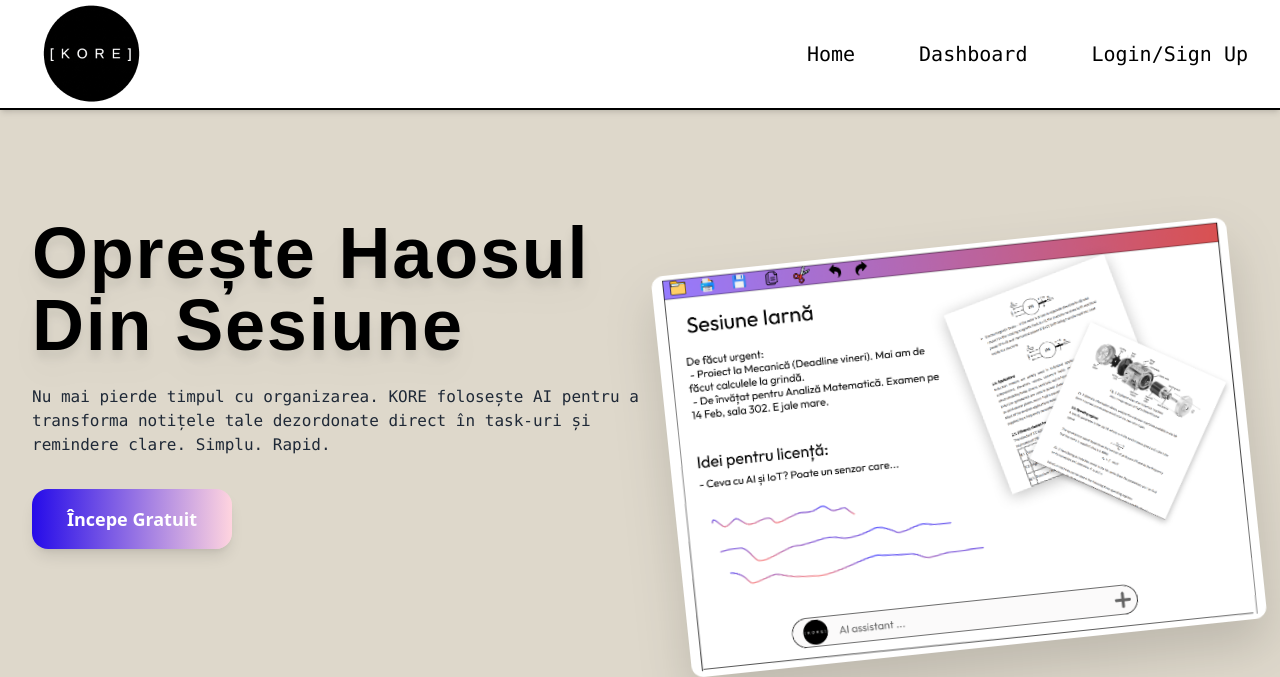
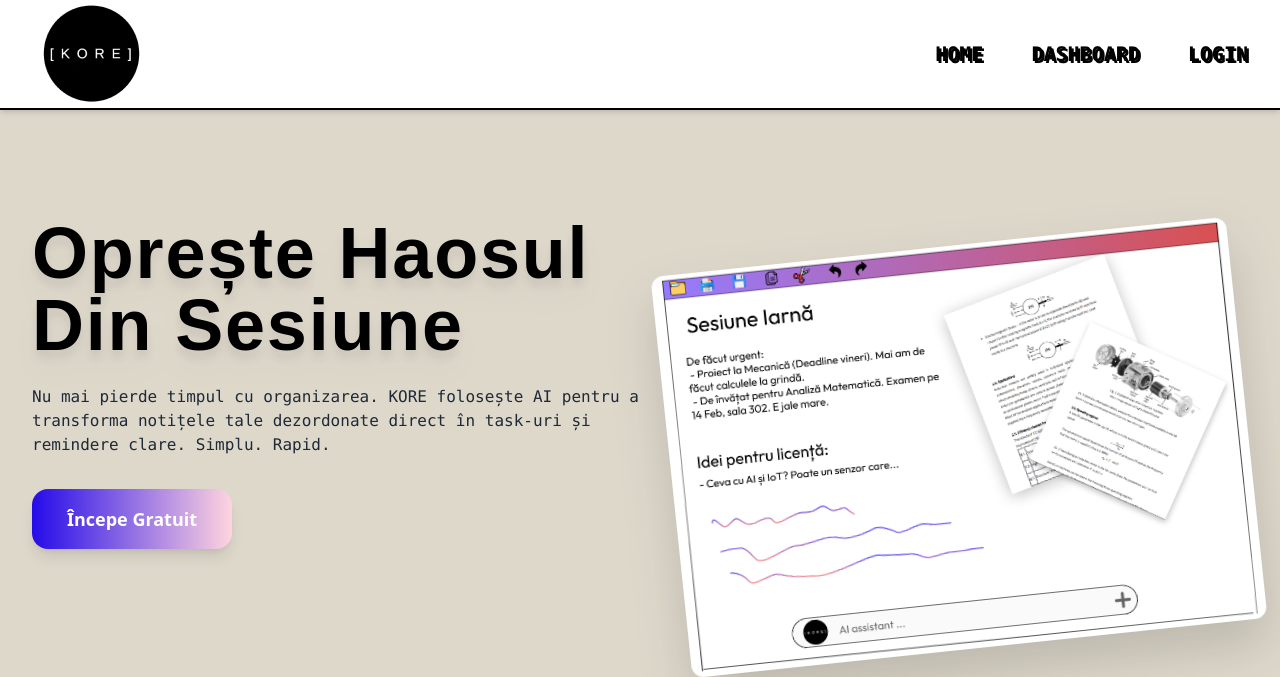
Before and after one commit to TirtalasAndrei/kore-student-os, a Flask app: page / in a window 1280 px wide. Shown: the top 677 px of the page. Run offline with Flask 3, Linux system fonts and the light colour scheme; some libraries are stand-ins or nearby versions; some web fonts are replaced.

Commit message:
Responsive navigation bar

```diff
--- a/templates/base.html
+++ b/templates/base.html
@@ -28,14 +28,46 @@
     <link href="https://fonts.googleapis.com/css2?family=Big+Shoulders+Stencil+Text:wght@900&display=swap" rel="stylesheet">
 </head>
 <body class="bg-kore-crem">
-    <nav class="w-full h-[80] bg-white border-b-2 border-black shadow-md px-8 flex justify-between items-center relative z-50">
-        <img src="{{ url_for('static', filename='images/Logo.png')}}" alt="KORE logo" class="w-[117] h-auto">
-        <div class="flex gap-16 text-xl font-mono text-black">
-            <a href="#" class="hover:text-gray-600 transition-all ">Home</a>
-            <a href="#" class="hover:text-gray-600 transition-all ">Dashboard</a>
-            <a href="#" class="hover:text-gray-600 transition-all ">Login/Sign Up</a>
-        </div>
-    </nav>
+    <nav class="w-full h-[80px] md:h-[110px] bg-white border-b-2 border-black shadow-md px-4 md:px-8 flex justify-between items-center relative z-50">
+
+    <a href="/">
+        <img
+            src="{{ url_for('static', filename='images/Logo.png')}}"
+            alt="KORE logo"
+            class="w-[90px] md:w-[117px] h-auto"
+        >
+    </a>
+
+    <div class="hidden md:flex gap-12 text-xl font-mono font-bold text-black">
+        <a href="/" class="hover:text-gray-600 transition-all drop-shadow-[2px_2px_0_rgba(0,0,0,1)]">HOME</a>
+        <a href="/dashboard" class="hover:text-gray-600 transition-all drop-shadow-[2px_2px_0_rgba(0,0,0,1)]">DASHBOARD</a>
+        <a href="/login" class="hover:text-gray-600 transition-all drop-shadow-[2px_2px_0_rgba(0,0,0,1)]">LOGIN</a>
+    </div>
+
+    <button id="mobile-menu-btn" class="md:hidden text-black focus:outline-none">
+        <svg xmlns="http://www.w3.org/2000/svg" fill="none" viewBox="0 0 24 24" stroke-width="2" stroke="currentColor" class="w-8 h-8">
+            <path stroke-linecap="round" stroke-linejoin="round" d="M3.75 6.75h16.5M3.75 12h16.5m-16.5 5.25h16.5" />
+        </svg>
+    </button>
+
+</nav>
+
+<div id="mobile-menu" class="hidden md:hidden w-full bg-white border-b-2 border-black shadow-xl
+ absolute top-[80px] left-0 z-40 flex flex-col p-6 gap-6 font-mono font-bold text-xl text-center">
+    <a href="/" class="hover:text-gray-600">HOME</a>
+    <a href="/dashboard" class="hover:text-gray-600">DASHBOARD</a>
+    <a href="/login" class="bg-black text-white py-2 rounded-lg">LOGIN</a>
+</div>
+
+<script>
+    const btn = document.getElementById('mobile-menu-btn');
+    const menu = document.getElementById('mobile-menu');
+
+    btn.addEventListener('click', () => {
+
+        menu.classList.toggle('hidden');
+    });
+</script>
 
     {% block content %}
     {% endblock %}
```
